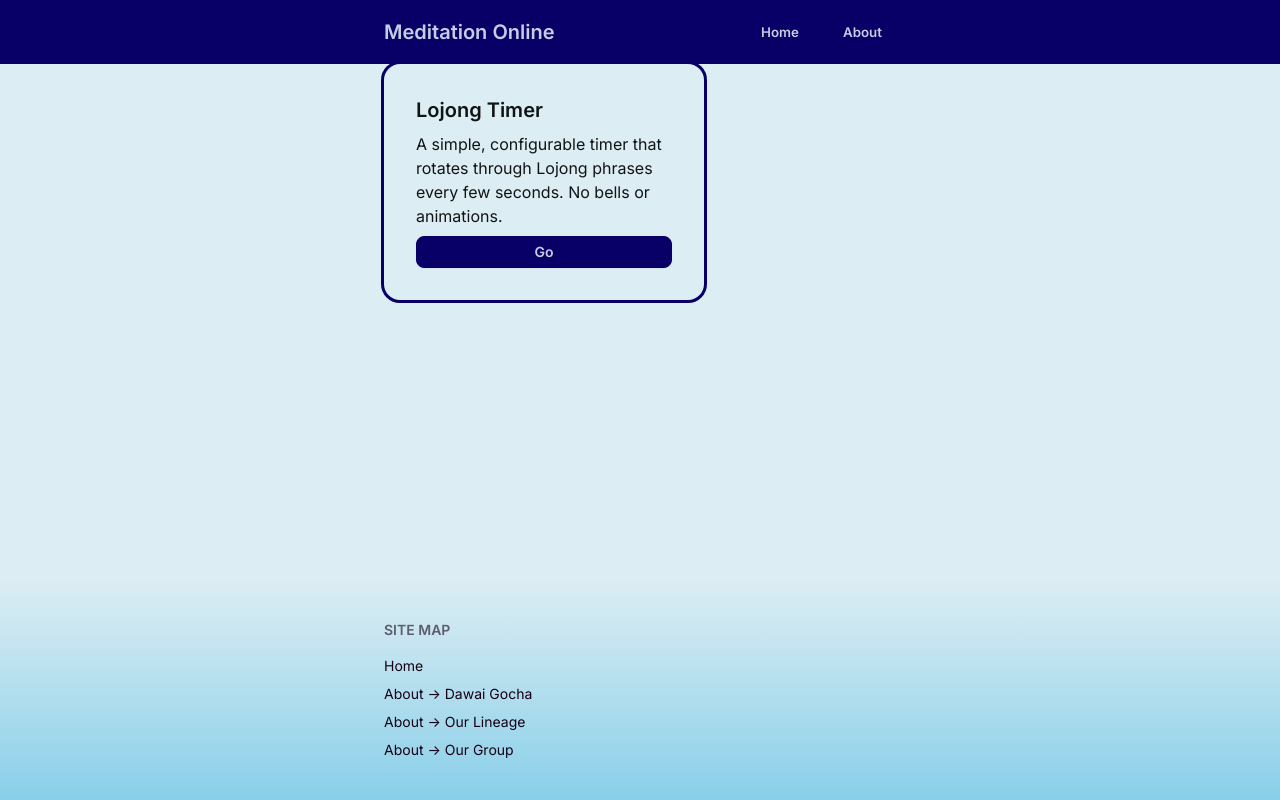
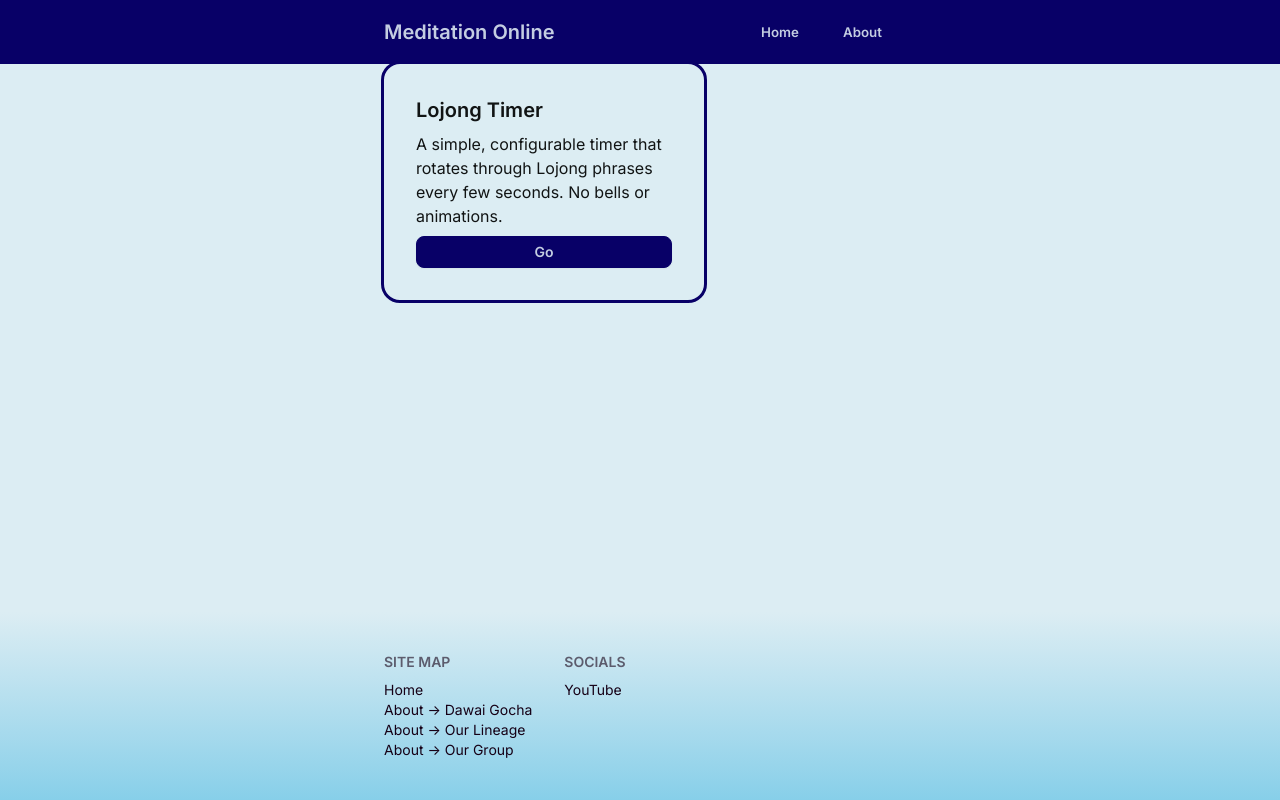
Before and after one commit to mo-sangha/website, a SvelteKit app in the folder frontend/: page /tools in a window 1280 px wide. Built offline with nearby package versions, Linux system fonts and the light colour scheme; a web font is replaced by a local one.

Commit message:
Added youtube to footer

```diff
--- a/frontend/src/routes/+layout.svelte
+++ b/frontend/src/routes/+layout.svelte
@@ -33,7 +33,8 @@
 	<footer
 		class="footer p-10 mt-10 bg-gradient-to-b from-base-100 to-base-300 text-neutral-content p-gutter"
 	>
-		<nav>
+		<nav class="flex flex-row gap-8">
+			<div class="flex flex-col">
 				<header class="footer-title">Site Map</header>
 				<!-- <a href="/" class="link link-hover">Home</a>
 				<a href="/tools" class="link link-hover">Tools</a>
@@ -48,6 +49,11 @@
 						<a href={link.href} class="link link-hover">{link.name}</a>
 					{/if}
 				{/each}
+			</div>
+			<div class="flex flex-col">
+				<header class="footer-title">Socials</header>
+				<a href="https://www.youtube.com/@JoinMeditationOnline" class="link link-hover">YouTube</a>
+			</div>
 		</nav>
 	</footer>
 </div>
```
Lines whose indentation alone changed are shown as unchanged.
